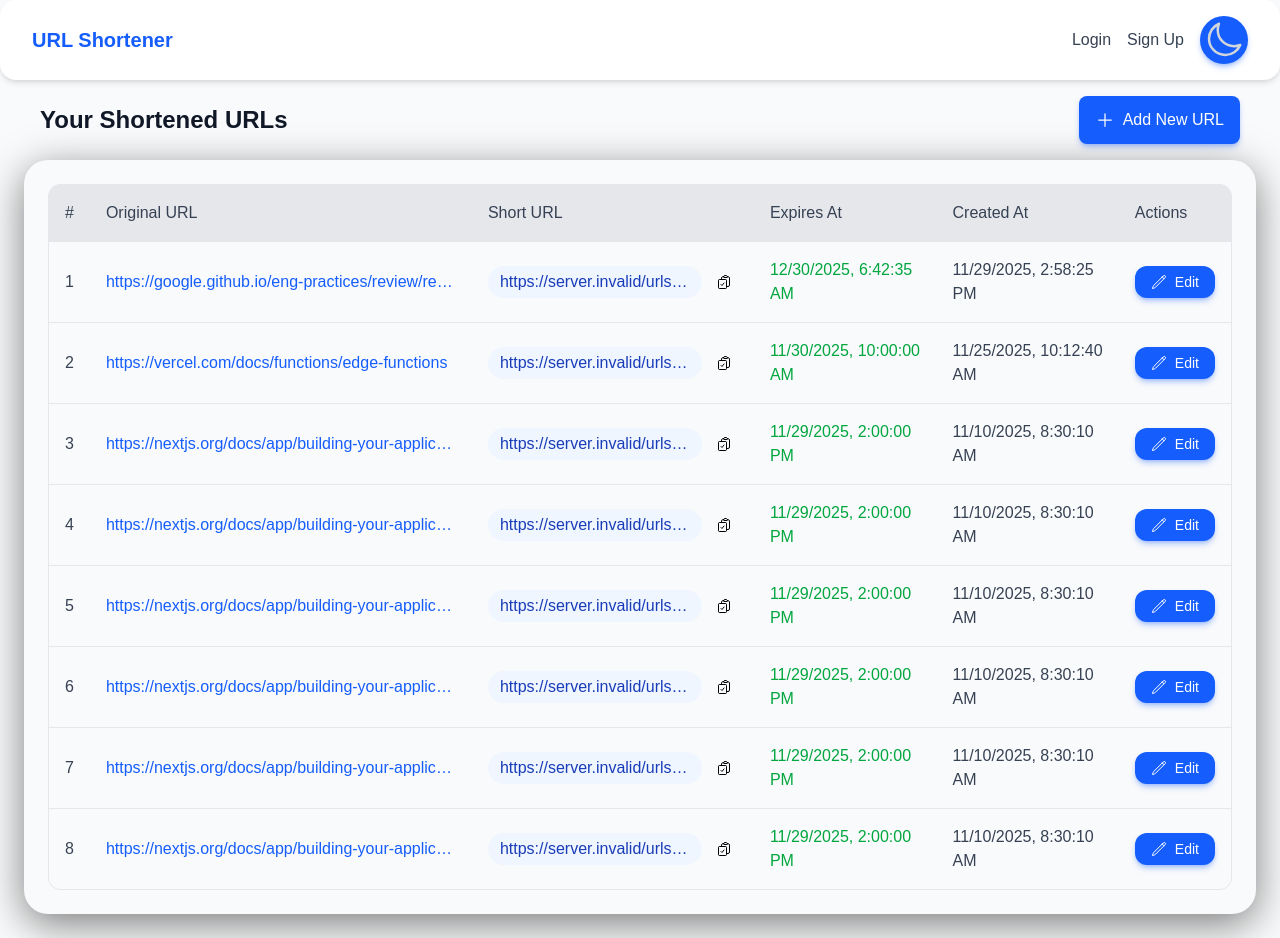
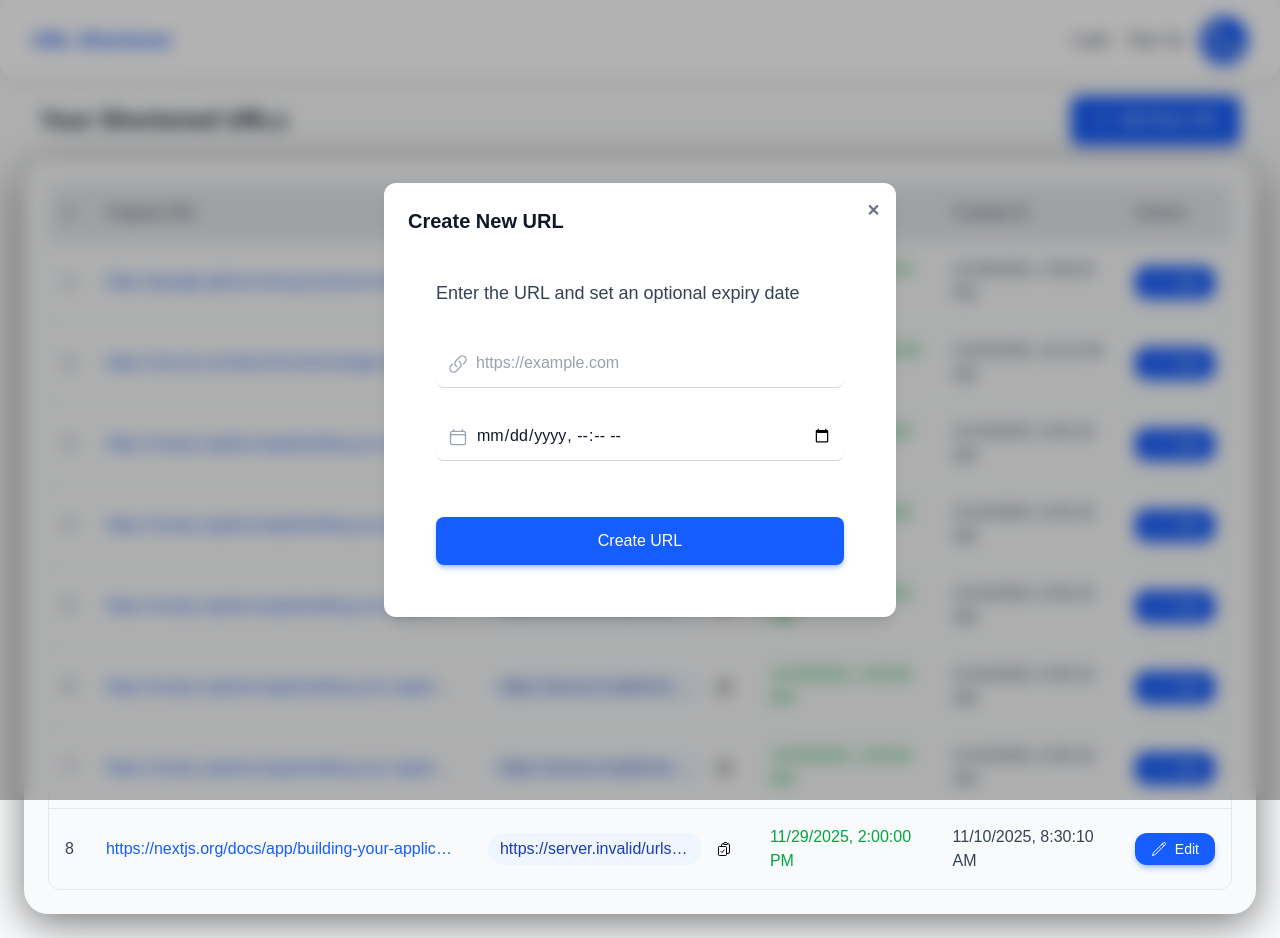
Before and after one commit to pagevamp/laxman-url-shortener-frontend, a Next.js app: page /urls in a window 1280 px wide. Both pictures are taken after a click on the button "Add New URL". Built offline with nearby package versions, Linux system fonts and the light colour scheme; no server answers.

Commit message:
fact/createForm/ui: designed create url form ui with modal

```diff
--- /dev/null
+++ b/app/(dashboard)/urls/components/CreateUrlForm.tsx
@@ -0,0 +1,69 @@
+
+'use client';
+
+import { Button } from "@/app/components/ui/Button";
+import Input from "@/app/components/ui/Input";
+import { useState } from "react";
+import { LinkIcon, CalendarIcon } from "@heroicons/react/24/outline";
+
+type CreateUrlFormData = {
+    original_url: string;
+    expires_at: string;
+};
+
+export default function CreateUrlForm() {
+    const [formData, setFormData] = useState<CreateUrlFormData>({
+        original_url: "",
+        expires_at: "",
+    });
+
+    const handleChange = (e: React.ChangeEvent<HTMLInputElement>) => {
+        const { name, value } = e.target;
+        setFormData((prev) => ({ ...prev, [name]: value }));
+    };
+
+    const handleSubmit = (e: React.FormEvent) => {
+        e.preventDefault();
+        console.log("Form submitted:", formData);
+    };
+
+    return (
+        <form
+            onSubmit={handleSubmit}
+            className="w-full max-w-md flex flex-col gap-8 px-5 py-7 dark:bg-gray-900 rounded-3xl dark:shadow-black/30"
+        >
+            <p className="text-lg text-gray-700 dark:text-gray-300">
+                Enter the URL and set an optional expiry date
+            </p>
+
+            <div className="space-y-6">
+                <Input
+                    id="original_url"
+                    name="original_url"
+                    type="url"
+                    placeholder="https://example.com"
+                    onChange={handleChange}
+                >
+                    <LinkIcon className="absolute left-3 top-1/2 -translate-y-1/2 h-5 w-5 text-gray-400 dark:text-gray-300" />
+                </Input>
+
+                <Input
+                    id="expires_at"
+                    name="expires_at"
+                    type="datetime-local"
+                    placeholder="Expiry Date"
+                    onChange={handleChange}
+                >
+                    <CalendarIcon className="absolute left-3 top-1/2 -translate-y-1/2 h-5 w-5 text-gray-400 dark:text-gray-300" />
+                </Input>
+            </div>
+
+            <Button
+                type="submit"
+                className="mt-6 flex items-center justify-center gap-2 hover:scale-105 transition-transform"
+            >
+                Create URL
+            </Button>
+        </form>
+    );
+}
--- a/app/(dashboard)/urls/page.tsx
+++ b/app/(dashboard)/urls/page.tsx
@@ -1,21 +1,34 @@
-import React from 'react'
-import UrlTable from './components/UrlTable'
-import { Button } from '@/app/components/ui/Button'
-import { PlusIcon } from '@heroicons/react/24/outline'
+"use client"
+import Modal from '@/app/components/ui/Modal';
+import CreateUrlForm from './components/CreateUrlForm';
+import { useState } from 'react';
+import { Button } from '@/app/components/ui/Button';
+import { PlusIcon } from '@heroicons/react/24/outline';
+import UrlTable from './components/UrlTable';
 
 export default function UrlPage() {
+  const [isModalOpen, setIsModalOpen] = useState(false);
+
   return (
     <div>
       <div className="flex justify-between items-center mx-4 mb-4">
         <h1 className="text-2xl font-bold text-gray-900 dark:text-white">Your Shortened URLs</h1>
         <Button
-          className="flex items-center gap-2! px-4! bg-blue-600 text-white rounded-lg hover:bg-blue-700 dark:bg-blue-500 dark:hover:bg-blue-600 transition hover:scale-105"
+          className="flex items-center gap-2 px-4 bg-blue-600 text-white rounded-lg hover:bg-blue-700 dark:bg-blue-500 dark:hover:bg-blue-600 transition hover:scale-105"
+          onClick={() => setIsModalOpen(true)}
         >
           <PlusIcon className="h-5 w-5" />
           Add New URL
         </Button>
       </div>
+
       <UrlTable />
+
+      {isModalOpen && (
+        <Modal onClose={() => setIsModalOpen(false)} title="Create New URL">
+          <CreateUrlForm  />
+        </Modal>
+      )}
     </div>
-  )
+  );
 }
--- a/app/components/ui/Modal.tsx
+++ b/app/components/ui/Modal.tsx
@@ -0,0 +1,28 @@
+'use client';
+
+import React, { ReactNode } from 'react';
+
+interface ModalProps {
+  onClose: () => void;
+  title?: string;
+  children: ReactNode;
+}
+
+export default function Modal({ onClose, title, children }: ModalProps) {
+  return (
+    <div className="fixed inset-0 z-50 flex items-center justify-center bg-black/30 backdrop-blur-sm">
+      <div className="bg-white dark:bg-gray-900 rounded-xl shadow-lg w-full max-w-lg p-6 relative">
+        <button
+          onClick={onClose}
+          className="absolute top-4 right-4 text-gray-500 hover:text-gray-700 dark:hover:text-gray-300 font-bold cursor-pointer"
+        >
+          ✕
+        </button>
+
+        {title && <h1 className="text-xl font-semibold text-gray-900 dark:text-white mb-4">{title}</h1>}
+
+        <div className='flex items-center justify-center'>{children}</div>
+      </div>
+    </div>
+  );
+}
```
